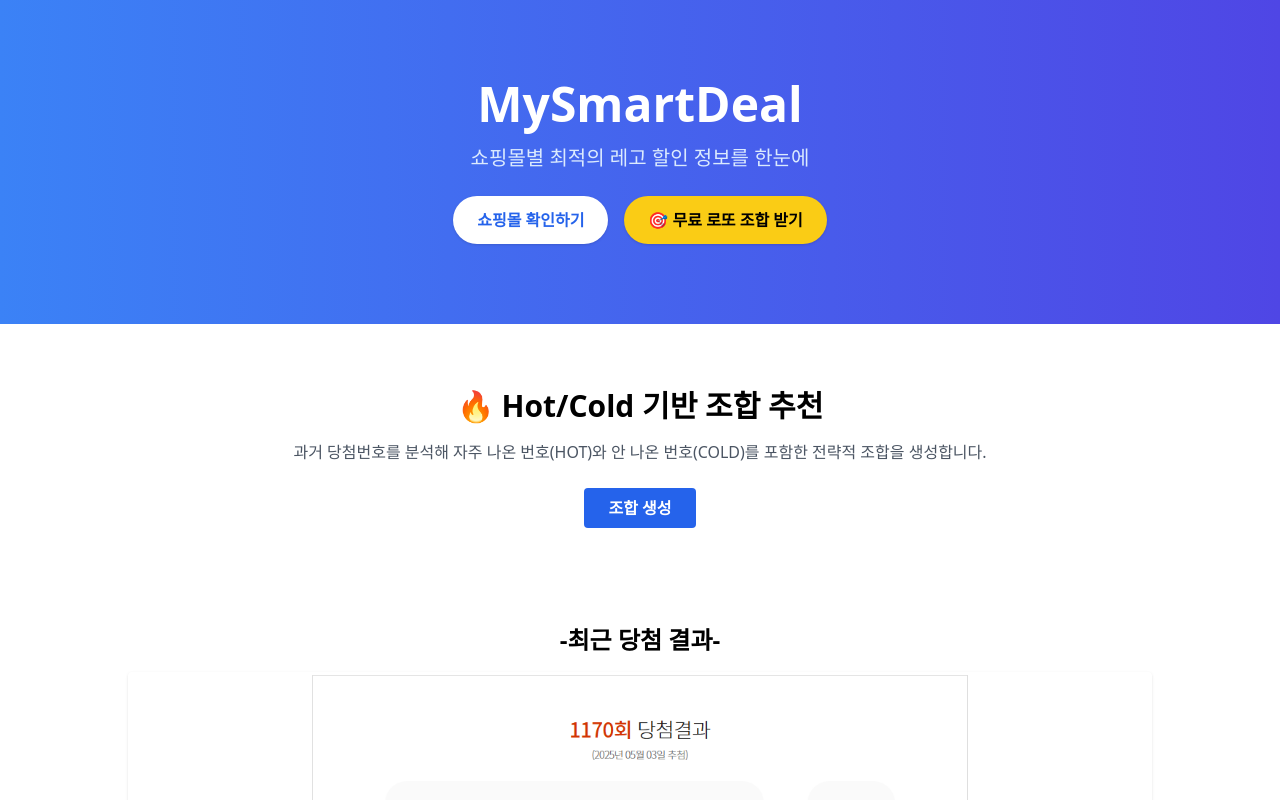
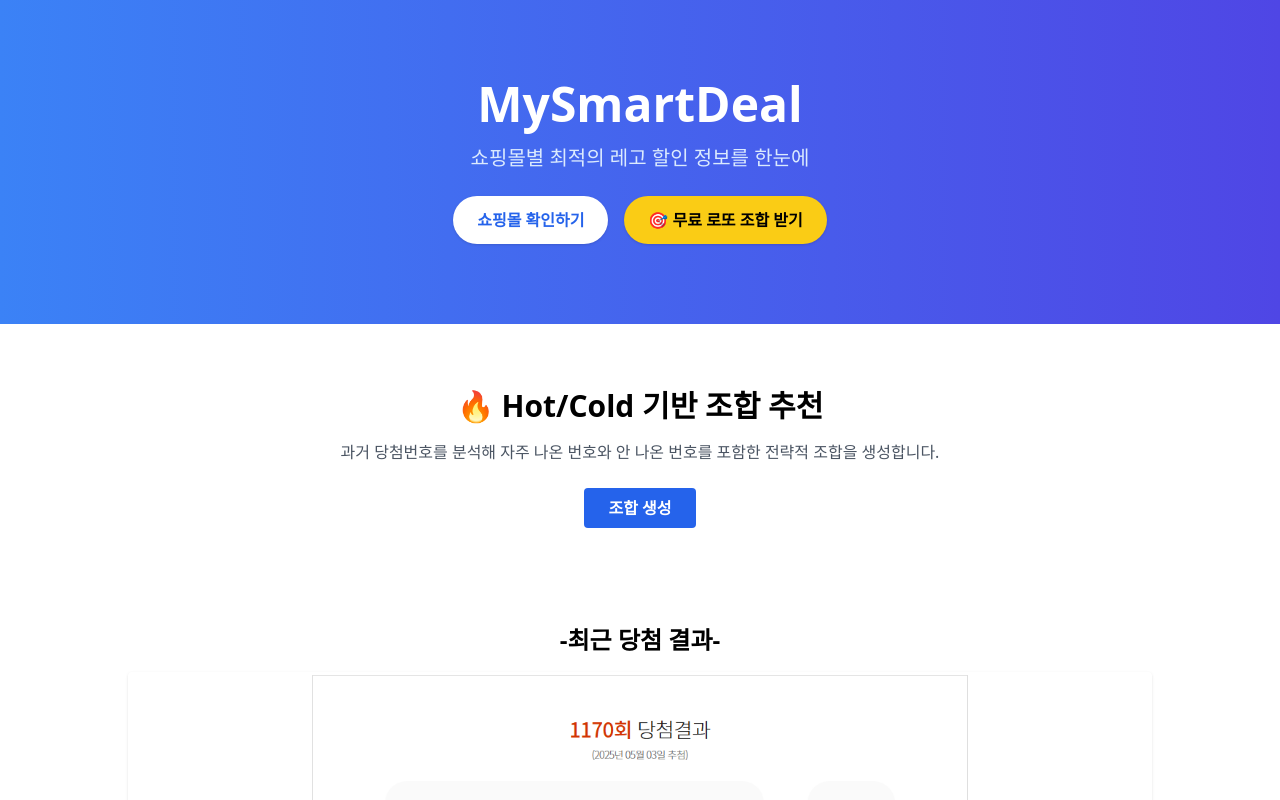
Before and after one commit to mysmartdeal/mysmartdeal, a Next.js app: page /lotto in a window 1280 px wide. Shown: the top 800 px of the page. Built offline with nearby package versions, Linux system fonts and the light colour scheme.

Commit message:
Update lotto.js

```diff
--- a/pages/lotto.js
+++ b/pages/lotto.js
@@ -57,7 +57,7 @@ export default function LottoPage() {
       <div className="container mx-auto py-16 px-4 text-center">
         <h1 className="text-3xl font-bold mb-4">🔥 Hot/Cold 기반 조합 추천</h1>
         <p className="text-gray-600 mb-6">
-          과거 당첨번호를 분석해 자주 나온 번호(HOT)와 안 나온 번호(COLD)를 포함한 전략적 조합을 생성합니다.
+          과거 당첨번호를 분석해 자주 나온 번호와 안 나온 번호를 포함한 전략적 조합을 생성합니다.
         </p>
 
         <button
```
